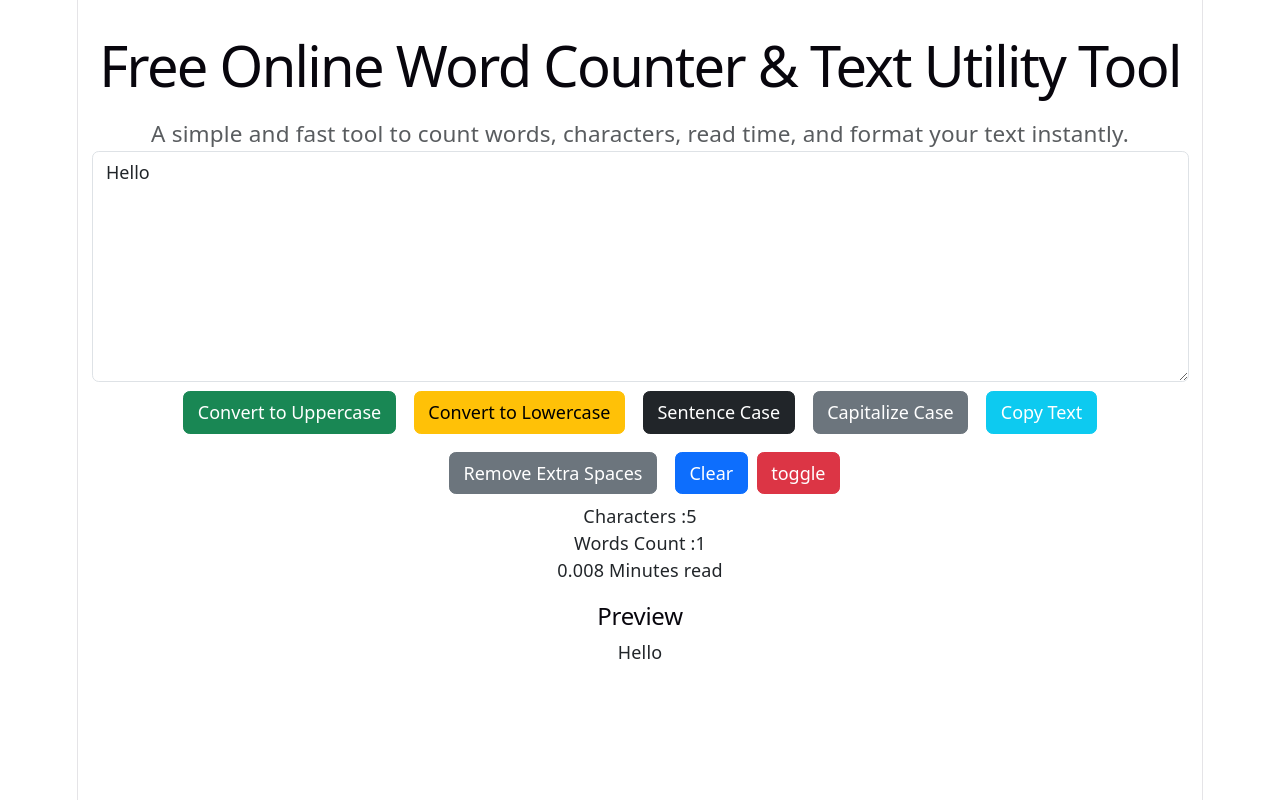
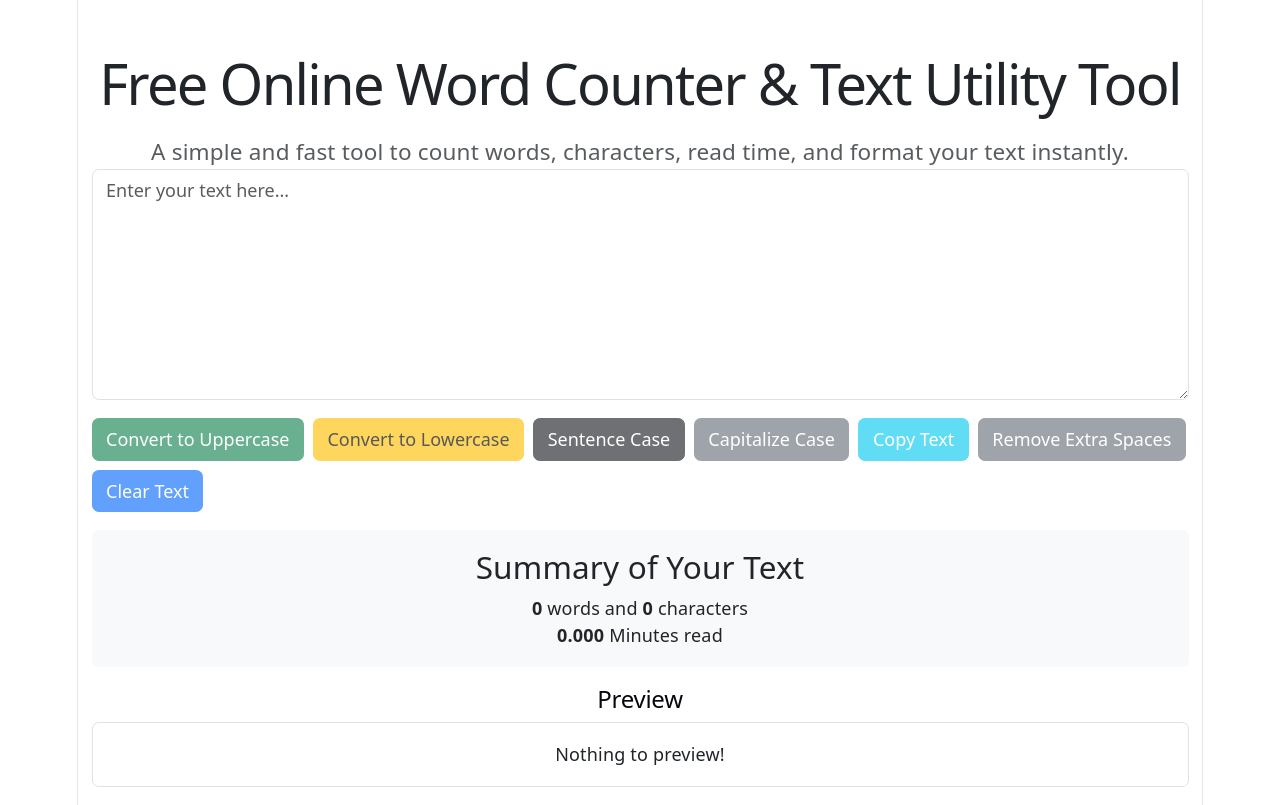
Before and after one commit to itsmuazofficial/word-counter-app, a React (Vite) app: page / in a window 1280 px wide. Built offline with nearby package versions, Linux system fonts and the light colour scheme.

Commit message:
Update TextInput.jsx
update code

```diff
--- a/src/components/TextInput.jsx
+++ b/src/components/TextInput.jsx
@@ -1,151 +1,159 @@
 import React, { useState } from "react";
 
-export default function TextInput() {
-  const [text, setText] = useState("Hello");
-  const [dark, setDark] = useState(false);
-  const clearText = () => {
-    setText("");
-  };
-  // Text ko Uppercase mein convert karne ke liye
+export default function TextInput(props) {
+  const [text, setText] = useState("");
+
   const handleUpClick = () => {
     let newText = text.toUpperCase();
     setText(newText);
   };
 
-  // Text ko Lowercase mein convert karne ke liye
   const handleLoClick = () => {
     let newText = text.toLowerCase();
     setText(newText);
   };
-  // Text ko clipboard par copy karne ke liye
+
+  const handleSentenceCase = () => {
+    if (text.length === 0) return;
+    let lower = text.toLowerCase();
+    let newText = lower.charAt(0).toUpperCase() + lower.slice(1);
+    setText(newText);
+  };
+
+  const handleCapitalize = () => {
+    let newText = text
+      .split(" ")
+      .map((el) => el.charAt(0).toUpperCase() + el.slice(1))
+      .join(" ");
+    setText(newText);
+  };
+
   const handleCopy = () => {
     navigator.clipboard.writeText(text);
-    alert("Text copied to clipboard!");
   };
-  // Text ke beech ki extra spaces khatam karne ke liye
+
   const handleExtraSpaces = () => {
     let newText = text.split(/[ ]+/);
     setText(newText.join(" "));
   };
-  // Har sentence ke pehle letter ko Capital karne ke liye (Sentence Case)
-  const handleSentenceCase = () => {
-    let lower = text.toLowerCase();
-    let capitalized = lower.charAt(0).toUpperCase() + lower.slice(1);
-    setText(capitalized);
+
+  const clearText = () => {
+    setText("");
   };
 
-  // Har lafz (word) ke pehle letter ko Capital karne ke liye (Capitalized Case)
-  const handleCapitalize = () => {
-    let words = text.toLowerCase().split(" ");
-    let capitalizedWords = words.map(
-      (word) => word.charAt(0).toUpperCase() + word.slice(1),
-    );
-    setText(capitalizedWords.join(" "));
+  const handleOnChange = (event) => {
+    setText(event.target.value);
   };
+
   return (
-    <div>
-      <h1 className="mb-3">Free Online Word Counter & Text Utility Tool</h1>
+    <div className="container my-3">
+      <h1 className="mb-3 text-dark">
+        Free Online Word Counter & Text Utility Tool
+      </h1>
       <p className="lead text-muted">
-        A simple and fast tool to count words, characters, read time, and format your text instantly.
+        A simple and fast tool to count words, characters, read time, and format
+        your text instantly.
       </p>
-      <div className="container">
+
+      <div className="mb-3">
         <textarea
           className="form-control"
-          placeholder="Leave a comment here"
-          // style={{ height: 100 }}
           value={text}
-          onChange={(e) => {
-            setText(e.target.value);
-          }}
+          onChange={handleOnChange}
+          placeholder="Enter your text here..."
           rows="8"
         />
+      </div>
+
+      <div className="d-flex flex-wrap gap-2 mb-3">
         <button
+          disabled={text.length === 0}
           type="button"
-          className="btn btn-success m-2"
+          className="btn btn-success"
           onClick={handleUpClick}
         >
           Convert to Uppercase
         </button>
-
         <button
+          disabled={text.length === 0}
           type="button"
-          className="btn btn-warning m-2"
+          className="btn btn-warning"
           onClick={handleLoClick}
         >
           Convert to Lowercase
         </button>
         <button
+          disabled={text.length === 0}
           type="button"
-          className="btn btn-dark m-2"
+          className="btn btn-dark"
           onClick={handleSentenceCase}
         >
           Sentence Case
         </button>
-
         <button
+          disabled={text.length === 0}
           type="button"
-          className="btn btn-secondary m-2"
+          className="btn btn-secondary"
           onClick={handleCapitalize}
         >
           Capitalize Case
         </button>
         <button
+          disabled={text.length === 0}
           type="button"
-          className="btn btn-info m-2 text-white"
+          className="btn btn-info text-white"
           onClick={handleCopy}
         >
           Copy Text
         </button>
         <button
+          disabled={text.length === 0}
           type="button"
-          className="btn btn-secondary m-2"
+          className="btn btn-secondary"
           onClick={handleExtraSpaces}
         >
           Remove Extra Spaces
         </button>
         <button
+          disabled={text.length === 0}
           type="button"
-          className="btn btn-primary m-2"
+          className="btn btn-primary"
           onClick={clearText}
         >
-          Clear
+          Clear Text
         </button>
-        <button
-          type="button"
-          className="btn btn-danger "
-          onClick={() => {
-            if (dark) {
-              document.body.style.backgroundColor = "white";
-              document.body.style.color = "black";
-              setDark(false);
-            } else {
-              document.body.style.backgroundColor = "#212529";
-              document.body.style.color = "white";
-              setDark(true);
-            }
-          }}
-        >
-          toggle
-        </button>
+      </div>
 
-        <p>Characters :{text.length}</p>
+      <div className="card p-3 bg-light border-0 mb-3">
+        <h3>Summary of Your Text</h3>
         <p>
-          Words Count :
+          <strong>
             {
               text.split(/\s+/).filter((element) => {
                 return element.length !== 0;
               }).length
             }
+          </strong>{" "}
+          words and <strong>{text.length}</strong> characters
         </p>
         <p>
-          {0.008 *
-            text.split(" ").filter((element) => {
+          <strong>
+            {(
+              0.008 *
+              text.split(/\s+/).filter((element) => {
                 return element.length !== 0;
-            }).length}{" "}
+              }).length
+            ).toFixed(3)}
+          </strong>{" "}
           Minutes read
         </p>
-        <h2 className="mt-3">Preview</h2>
-        <p>{text.length > 0 ? text : "Nothing to preview!"}</p>
+      </div>
+
+      <div className="mt-3">
+        <h2>Preview</h2>
+        <p className="border p-3 rounded bg-white">
+          {text.length > 0 ? text : "Nothing to preview!"}
+        </p>
       </div>
     </div>
   );
```
Lines whose indentation alone changed are shown as unchanged.
